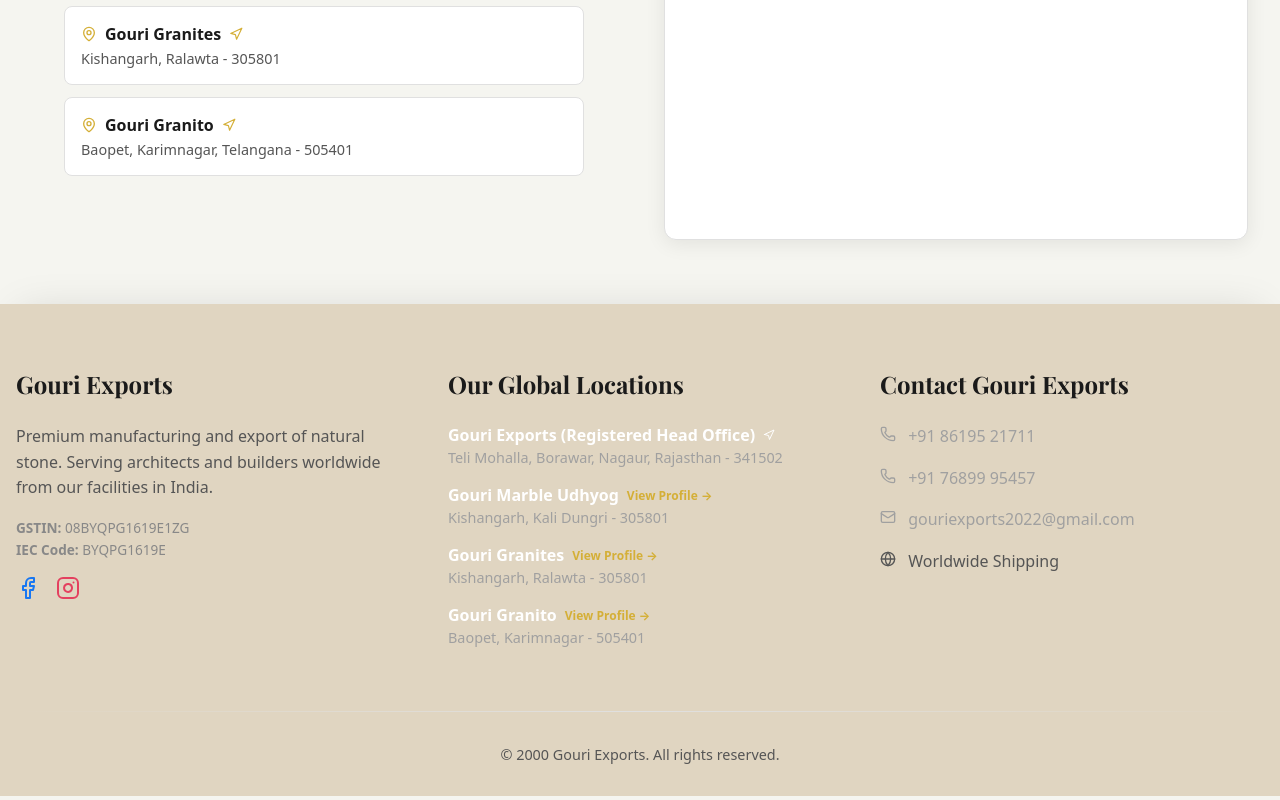
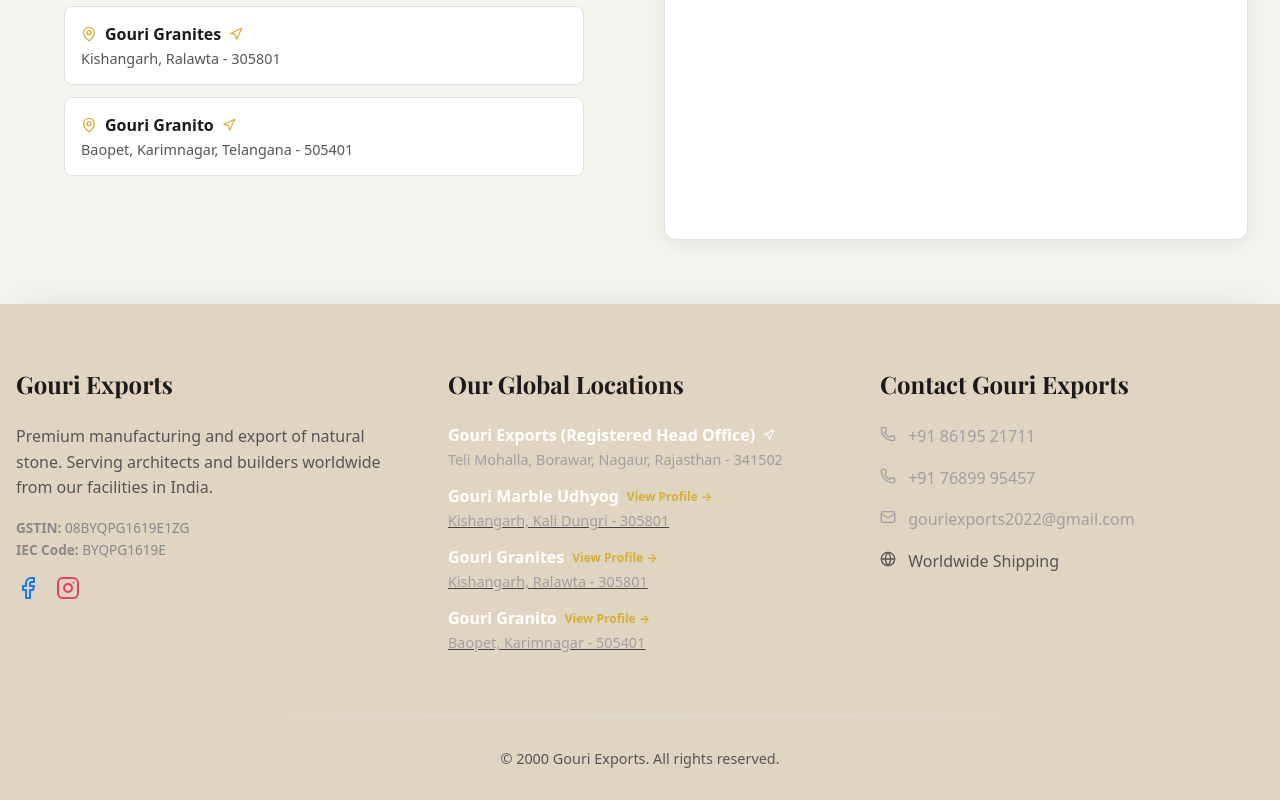
Before and after one commit to yogeshsince2023/GOURIGRANITE, a Next.js app: page /contact in a window 1280 px wide. Shown: the part 1082-1882 px from the top of the page. Built offline with nearby package versions, Linux system fonts and the light colour scheme; no server answers; a web font is replaced by a local one.

Commit message:
Update map locations, add MapLink for Apple/Android, fix stats to 40+, add security headers

```diff
--- a/src/app/contact/page.tsx
+++ b/src/app/contact/page.tsx
@@ -4,27 +4,37 @@ import { Phone, Mail, MapPin, Navigation } from 'lucide-react';
 import { useState } from 'react';
 import styles from './contact.module.css';
 
+import MapLink from '@/components/ui/MapLink';
+
 // Google Maps URLs that work on all devices and open native apps when available
 const locations = [
     {
         name: 'Gouri Exports (Registered Head Office)',
         address: 'Teli Mohalla, Borawar, Nagaur, Rajasthan - 341502',
-        mapUrl: 'https://www.google.com/maps/search/?api=1&query=Teli+Mohalla,+Borawar,+Nagaur,+Rajasthan'
+        mapUrl: 'https://www.google.com/maps/search/?api=1&query=Teli+Mohalla,+Borawar,+Nagaur,+Rajasthan',
+        lat: 27.0250, // rough approx since we don't have exact
+        lng: 74.6750
     },
     {
         name: 'Gouri Marble Udhyog',
         address: 'Kishangarh, Kali Dungri - 305801',
-        mapUrl: 'https://www.google.com/maps/search/?api=1&query=26.5741,74.8601'
+        mapUrl: 'https://maps.app.goo.gl/ggibYwvYEDWYS5Yk8?g_st=aw',
+        lat: 26.5741,
+        lng: 74.8601
     },
     {
         name: 'Gouri Granites',
         address: 'Kishangarh, Ralawta - 305801',
-        mapUrl: 'https://www.google.com/maps/search/?api=1&query=26.5850,74.8720'
+        mapUrl: 'https://maps.app.goo.gl/HWKuyNAYBQkWXsd8A?g_st=aw',
+        lat: 26.5850,
+        lng: 74.8720
     },
     {
         name: 'Gouri Granito',
         address: 'Baopet, Karimnagar, Telangana - 505401',
-        mapUrl: 'https://www.google.com/maps/search/?api=1&query=18.4386,78.4872'
+        mapUrl: 'https://maps.app.goo.gl/UpymoQSWa3gJERVs6?g_st=aw',
+        lat: 18.4386,
+        lng: 78.4872
     }
 ];
 
@@ -111,11 +121,12 @@ export default function ContactPage() {
                             </h3>
 
                             {locations.map((loc, index) => (
-                                <a
+                                <MapLink
                                     key={index}
-                                    href={loc.mapUrl}
-                                    target="_blank"
-                                    rel="noopener noreferrer"
+                                    googleMapsUrl={loc.mapUrl}
+                                    lat={loc.lat}
+                                    lng={loc.lng}
+                                    label={loc.name}
                                     className={styles.locationCard}
                                 >
                                     <strong>
@@ -124,7 +135,7 @@ export default function ContactPage() {
                                         <Navigation size={14} className={styles.accentIcon} />
                                     </strong>
                                     <p>{loc.address}</p>
-                                </a>
+                                </MapLink>
                             ))}
                         </div>
                     </div>
--- a/src/app/layout.tsx
+++ b/src/app/layout.tsx
@@ -172,7 +172,7 @@ const structuredData = {
           "name": "Where does Gouri Exports export from?",
           "acceptedAnswer": {
             "@type": "Answer",
-            "text": "Gouri Exports operates 3 manufacturing facilities - two in Kishangarh, Rajasthan and one in Karimnagar, Telangana, India. We export premium natural stone (marble, granite, onyx, travertine) to 50+ countries worldwide."
+            "text": "Gouri Exports operates 3 manufacturing facilities - two in Kishangarh, Rajasthan and one in Karimnagar, Telangana, India. We export premium natural stone (marble, granite, onyx, travertine) to 40+ countries worldwide."
           }
         },
         {
@@ -196,6 +196,10 @@ export default function RootLayout({
   return (
     <html lang="en" suppressHydrationWarning>
       <head>
+        <meta httpEquiv="X-Content-Type-Options" content="nosniff" />
+        <meta httpEquiv="X-Frame-Options" content="DENY" />
+        <meta name="referrer" content="strict-origin-when-cross-origin" />
+        <meta httpEquiv="Permissions-Policy" content="camera=(), microphone=(), geolocation=()" />
         <script
           type="application/ld+json"
           dangerouslySetInnerHTML={{ __html: JSON.stringify(structuredData) }}
--- a/src/app/lead-generation/page.tsx
+++ b/src/app/lead-generation/page.tsx
@@ -52,7 +52,7 @@ export default function LeadGenerationPage() {
                             <Truck size={28} className={styles.trustIcon} />
                             <div>
                                 <h4>Secure Global Logistics</h4>
-                                <p>Delivered securely in fumigated seaworthy wooden crates to over 50+ countries.</p>
+                                <p>Delivered securely in fumigated seaworthy wooden crates to over 40+ countries.</p>
                             </div>
                         </div>
 
--- a/src/components/features/home/Hero.tsx
+++ b/src/components/features/home/Hero.tsx
@@ -5,7 +5,7 @@ import Link from 'next/link';
 import { Globe, CheckCircle } from 'lucide-react';
 import styles from './Hero.module.css';
 import { fadeIn } from '@/lib/animations';
-import { getOptimizedCloudinaryVideoUrl } from '@/lib/cloudinary';
+import { getOptimizedCloudinaryUrl, getOptimizedCloudinaryVideoUrl } from '@/lib/cloudinary';
 
 export default function Hero() {
     const { scrollY } = useScroll();
@@ -13,7 +13,7 @@ export default function Hero() {
 
     const trustItems = [
         { icon: CheckCircle, text: 'Direct from 3 Indian quarries' },
-        { icon: Globe, text: 'Shipped to 50+ countries' },
+        { icon: Globe, text: 'Shipped to 40+ countries' },
     ];
 
     return (
@@ -80,7 +80,7 @@ export default function Hero() {
                 <div className={styles.ctaSubtitle}>
                     <span>Premium marble & granite for architects and builders</span>
                     <span className={styles.divider}>|</span>
-                    <span>Trusted by 50+ countries</span>
+                    <span>Trusted by 40+ countries</span>
                 </div>
 
                 {/* Certification Badges */}
--- a/src/components/layout/ContactWidget.tsx
+++ b/src/components/layout/ContactWidget.tsx
@@ -138,7 +138,7 @@ export default function ContactWidget() {
     // Chatbot Q&A triggers
     const presetQuestions = [
         { q: 'Which stone is best for kitchen countertops?', a: 'For kitchen countertops, Granite is highly recommended (such as Black Galaxy, Colonial White, or Tan Brown) due to its superior hardness, heat resistance, and scratch resistance. It is highly durable and holds its mirror polish for decades.' },
-        { q: 'Do you ship internationally?', a: 'Yes, we export globally! We regularly ship premium marble and granite to 50+ countries including the US, UK, UAE, Europe, and Australia. All shipments are packed securely in fumigated, seaworthy wooden crates.' },
+        { q: 'Do you ship internationally?', a: 'Yes, we export globally! We regularly ship premium marble and granite to 40+ countries including the US, UK, UAE, Europe, and Australia. All shipments are packed securely in fumigated, seaworthy wooden crates.' },
         { q: 'Where are your factories located?', a: 'We operate 3 factories in India: two processing units in Kishangarh, Rajasthan (specialized in Marble and Granite) and one in Karimnagar, Telangana (specialized in premium black and grey granites).' },
         { q: 'How can I request samples?', a: 'We offer free 10x10 cm or 15x15 cm samples of our stones! You only pay the courier charge, which is fully refunded once you place an order. Please submit a request on our "Quick Quote" tab!' }
     ];
--- a/src/components/layout/Footer.tsx
+++ b/src/components/layout/Footer.tsx
@@ -1,6 +1,8 @@
 import styles from './Footer.module.css';
 import { Phone, Mail, Globe, Facebook, Instagram, Navigation } from 'lucide-react';
 import Link from 'next/link';
+
+import MapLink from '@/components/ui/MapLink';
 
 const locations = [
     {
@@ -13,18 +15,27 @@ const locations = [
         name: 'Gouri Marble Udhyog',
         address: 'Kishangarh, Kali Dungri - 305801',
         url: '/factories/kishangarh-marble-udhyog',
+        mapUrl: 'https://maps.app.goo.gl/ggibYwvYEDWYS5Yk8?g_st=aw',
+        lat: 26.5741,
+        lng: 74.8601,
         isExternal: false
     },
     {
         name: 'Gouri Granites',
         address: 'Kishangarh, Ralawta - 305801',
         url: '/factories/kishangarh-granites',
+        mapUrl: 'https://maps.app.goo.gl/HWKuyNAYBQkWXsd8A?g_st=aw',
+        lat: 26.5850,
+        lng: 74.8720,
         isExternal: false
     },
     {
         name: 'Gouri Granito',
         address: 'Baopet, Karimnagar - 505401',
         url: '/factories/karimnagar-granito',
+        mapUrl: 'https://maps.app.goo.gl/UpymoQSWa3gJERVs6?g_st=aw',
+        lat: 18.4386,
+        lng: 78.4872,
         isExternal: false
     }
 ];
@@ -69,33 +80,45 @@ export default function Footer() {
                     <h3>Our Global Locations</h3>
                     <nav aria-label="Factory locations">
                         {locations.map((loc, index) => (
-                            loc.isExternal ? (
+                            <div key={index} style={{ marginBottom: '1rem' }}>
+                                {loc.isExternal ? (
                                     <a
-                                    key={index}
                                         href={loc.url}
                                         target="_blank"
                                         rel="noopener noreferrer"
-                                    style={{ display: 'block', marginBottom: '1rem', textDecoration: 'none' }}
+                                        style={{ display: 'block', textDecoration: 'none', marginBottom: '0.25rem' }}
                                         aria-label={`View ${loc.name} on map`}
                                     >
                                         <strong style={{ display: 'flex', alignItems: 'center', gap: '0.5rem', color: '#fff' }}>
                                             {loc.name} <Navigation size={12} aria-hidden="true" />
                                         </strong>
-                                    <span style={{ fontSize: '0.9rem', color: '#a0a0a0' }}>{loc.address}</span>
                                     </a>
                                 ) : (
                                     <Link
-                                    key={index}
                                         href={loc.url}
-                                    style={{ display: 'block', marginBottom: '1rem', textDecoration: 'none' }}
+                                        style={{ display: 'block', textDecoration: 'none', marginBottom: '0.25rem' }}
                                         aria-label={`View details of ${loc.name}`}
                                     >
                                         <strong style={{ display: 'flex', alignItems: 'center', gap: '0.5rem', color: '#fff' }}>
                                             {loc.name} <span style={{ fontSize: '0.75rem', color: 'var(--accent)' }}>View Profile &rarr;</span>
                                         </strong>
-                                    <span style={{ fontSize: '0.9rem', color: '#a0a0a0' }}>{loc.address}</span>
                                     </Link>
-                            )
+                                )}
+
+                                {loc.mapUrl ? (
+                                    <MapLink
+                                        googleMapsUrl={loc.mapUrl}
+                                        lat={loc.lat}
+                                        lng={loc.lng}
+                                        label={loc.name}
+                                        style={{ display: 'block', fontSize: '0.9rem', color: '#a0a0a0', textDecoration: 'underline', textDecorationColor: '#444' }}
+                                    >
+                                        {loc.address}
+                                    </MapLink>
+                                ) : (
+                                    <span style={{ display: 'block', fontSize: '0.9rem', color: '#a0a0a0' }}>{loc.address}</span>
+                                )}
+                            </div>
                         ))}
                     </nav>
                 </div>
--- /dev/null
+++ b/src/components/ui/MapLink.tsx
@@ -0,0 +1,53 @@
+'use client';
+
+import React, { useEffect, useState } from 'react';
+
+interface MapLinkProps extends React.AnchorHTMLAttributes<HTMLAnchorElement> {
+    googleMapsUrl: string;
+    lat?: number;
+    lng?: number;
+    label?: string;
+    children: React.ReactNode;
+    className?: string;
+}
+
+export default function MapLink({
+    googleMapsUrl,
+    lat,
+    lng,
+    label,
+    children,
+    className,
+    ...props
+}: MapLinkProps) {
+    const [href, setHref] = useState(googleMapsUrl);
+
+    useEffect(() => {
+        if (typeof window !== 'undefined') {
+            const isIOS = /iPad|iPhone|iPod/.test(navigator.userAgent) ||
+                          (navigator.platform === 'MacIntel' && navigator.maxTouchPoints > 1);
+            const isAndroid = /Android/.test(navigator.userAgent);
+
+            if (isIOS && lat && lng) {
+                // Apple Maps - Native iOS behavior
+                setHref(`http://maps.apple.com/?q=${lat},${lng}`);
+            } else if (isAndroid && lat && lng) {
+                // Geo intent opens app chooser for Uber, Rapido, Google Maps, etc.
+                setHref(`geo:${lat},${lng}?q=${lat},${lng}(${encodeURIComponent(label || 'Location')})`);
+            }
+            // Fallback uses the provided googleMapsUrl which usually works perfectly on desktop
+        }
+    }, [lat, lng, googleMapsUrl, label]);
+
+    return (
+        <a
+            href={href}
+            target="_blank"
+            rel="noopener noreferrer"
+            className={className}
+            {...props}
+        >
+            {children}
+        </a>
+    );
+}
--- a/src/lib/data.ts
+++ b/src/lib/data.ts
@@ -155,6 +155,7 @@ export const FACTORIES: Factory[] = [
         name: 'Kishangarh Facilities – Gouri Marble Udhyog',
         location: 'Kishangarh, Kali Dungri, Rajasthan - 305801',
         coordinates: { lat: 26.5741, lng: 74.8601 },
+        mapUrl: 'https://maps.app.goo.gl/ggibYwvYEDWYS5Yk8?g_st=aw',
         capacity: '80,000 sq.ft / month',
         image: 'https://res.cloudinary.com/dvlapdn5x/image/upload/v1770790198/factory1_uzv7wd.jpg',
         altText: 'Gouri Marble Udhyog manufacturing facility in Kishangarh, Rajasthan',
@@ -168,6 +169,7 @@ export const FACTORIES: Factory[] = [
         name: 'Kishangarh – Gouri Granites (Ralawta)',
         location: 'Kishangarh, Ralawta, Rajasthan - 305801',
         coordinates: { lat: 26.5850, lng: 74.8720 },
+        mapUrl: 'https://maps.app.goo.gl/HWKuyNAYBQkWXsd8A?g_st=aw',
         capacity: '95,000 sq.ft / month',
         image: 'https://res.cloudinary.com/dvlapdn5x/image/upload/v1770790198/factory2_gihyqc.jpg',
         altText: 'Gouri Granites state-of-the-art facility for granite processing',
@@ -181,6 +183,7 @@ export const FACTORIES: Factory[] = [
         name: 'Karimnagar – Gouri Granito',
         location: 'Baopet, Karimnagar, Telangana - 505401',
         coordinates: { lat: 18.4386, lng: 78.4872 },
+        mapUrl: 'https://maps.app.goo.gl/UpymoQSWa3gJERVs6?g_st=aw',
         capacity: '1,50,000 sq.ft / month',
         image: 'https://res.cloudinary.com/dvlapdn5x/image/upload/v1770790199/factory3_ulddda.jpg',
         altText: 'Gouri Granito advanced stone processing facility in Telangana',
--- a/src/lib/types.ts
+++ b/src/lib/types.ts
@@ -18,6 +18,7 @@ export interface Factory {
     name: string;
     location: string;
     coordinates: { lat: number; lng: number };
+    mapUrl?: string;
     capacity: string;
     image: string;
     altText?: string;
```
Also changed, not shown: src/app/factories/[slug]/page.tsx (+14 -1 lines), src/components/features/factories/WorldMap.tsx (+5 -3 lines), src/components/features/home/FactoryPreview.tsx (+15 -1 lines). Lines whose indentation alone changed are shown as unchanged.
